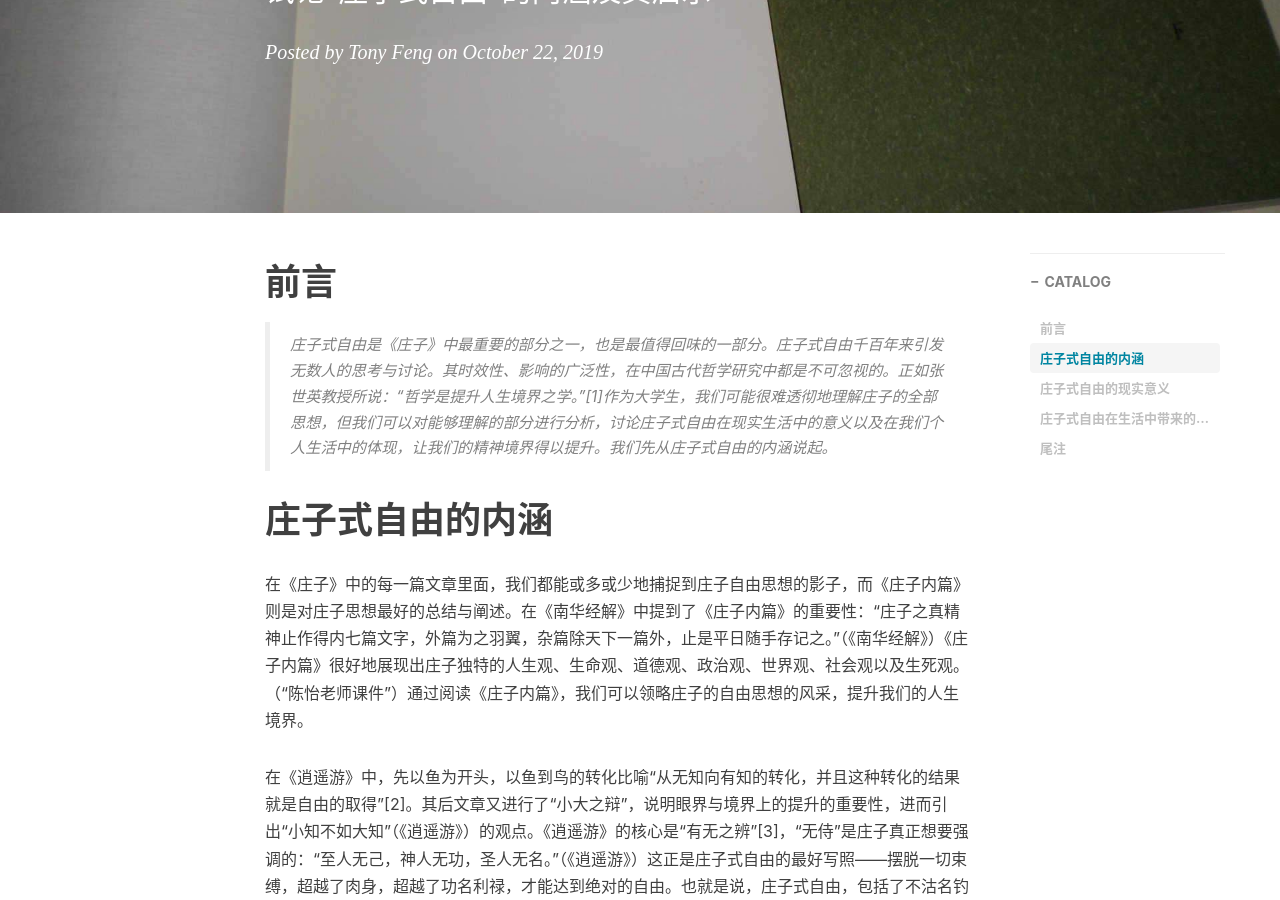
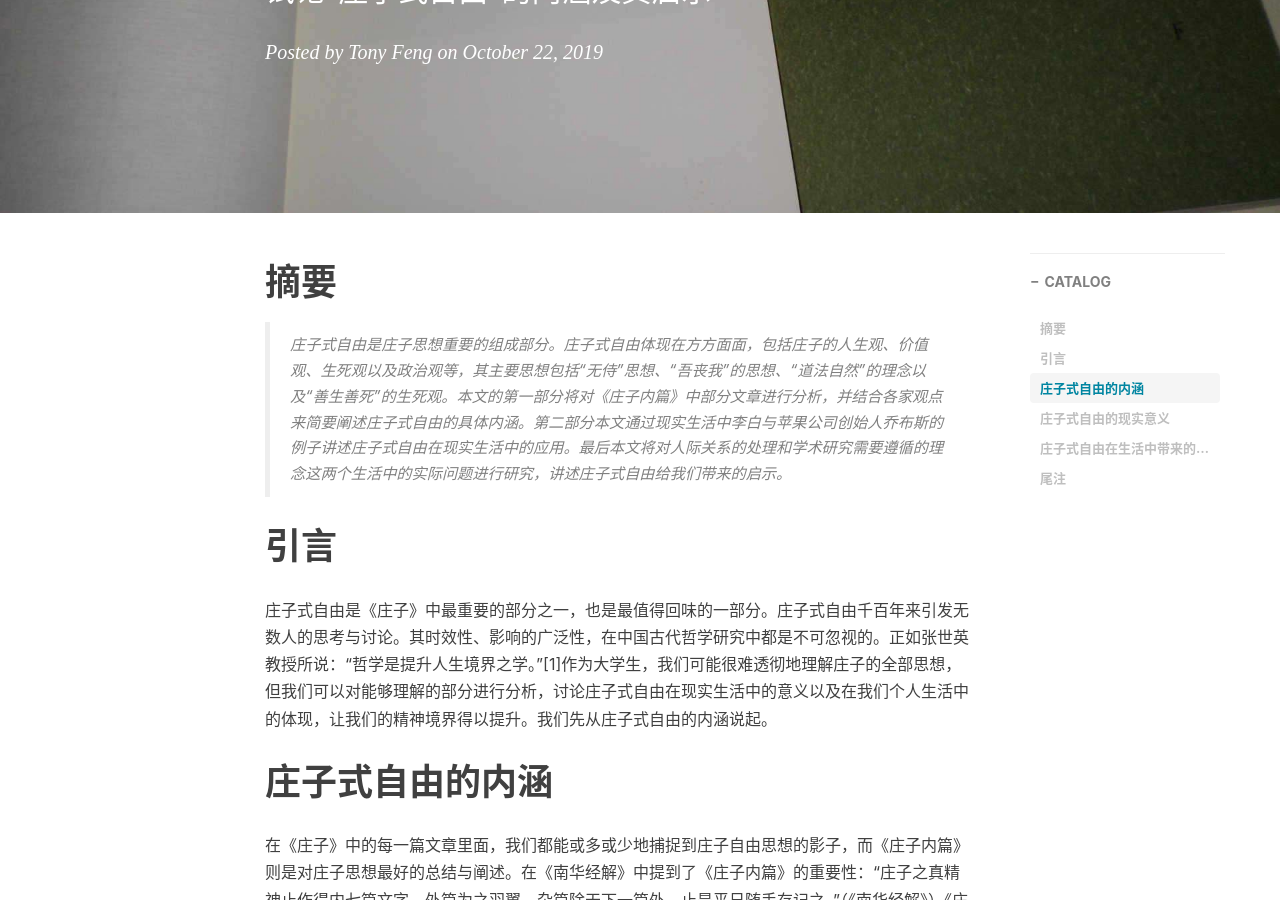
Before and after one commit to fengtony686/fengtony686.github.io, a Jekyll site: the page built from _posts/2019-10-22-zhuangzi.md, in a window 1280 px wide and 900 px high, scrolled down 310 px. Built offline with Jekyll 4.4.1, drawn with Linux system fonts in a browser that asks for light colours; nearby versions of some CDN libraries; comment, search, counter and statistics services are not loaded.

Commit message:
update zhuangzi

```diff
--- a/_posts/2019-10-22-zhuangzi.md
+++ b/_posts/2019-10-22-zhuangzi.md
@@ -12,8 +12,12 @@ tags:
     - 文学
 ---
 
-# 前言
->庄子式自由是《庄子》中最重要的部分之一，也是最值得回味的一部分。庄子式自由千百年来引发无数人的思考与讨论。其时效性、影响的广泛性，在中国古代哲学研究中都是不可忽视的。正如张世英教授所说：“哲学是提升人生境界之学。”[1]作为大学生，我们可能很难透彻地理解庄子的全部思想，但我们可以对能够理解的部分进行分析，讨论庄子式自由在现实生活中的意义以及在我们个人生活中的体现，让我们的精神境界得以提升。我们先从庄子式自由的内涵说起。
+# 摘要
+>庄子式自由是庄子思想重要的组成部分。庄子式自由体现在方方面面，包括庄子的人生观、价值观、生死观以及政治观等，其主要思想包括“无侍”思想、“吾丧我”的思想、“道法自然”的理念以及“善生善死”的生死观。本文的第一部分将对《庄子内篇》中部分文章进行分析，并结合各家观点来简要阐述庄子式自由的具体内涵。第二部分本文通过现实生活中李白与苹果公司创始人乔布斯的例子讲述庄子式自由在现实生活中的应用。最后本文将对人际关系的处理和学术研究需要遵循的理念这两个生活中的实际问题进行研究，讲述庄子式自由给我们带来的启示。
+
+# 引言
+
+庄子式自由是《庄子》中最重要的部分之一，也是最值得回味的一部分。庄子式自由千百年来引发无数人的思考与讨论。其时效性、影响的广泛性，在中国古代哲学研究中都是不可忽视的。正如张世英教授所说：“哲学是提升人生境界之学。”[1]作为大学生，我们可能很难透彻地理解庄子的全部思想，但我们可以对能够理解的部分进行分析，讨论庄子式自由在现实生活中的意义以及在我们个人生活中的体现，让我们的精神境界得以提升。我们先从庄子式自由的内涵说起。
 
 # 庄子式自由的内涵
 在《庄子》中的每一篇文章里面，我们都能或多或少地捕捉到庄子自由思想的影子，而《庄子内篇》则是对庄子思想最好的总结与阐述。在《南华经解》中提到了《庄子内篇》的重要性：“庄子之真精神止作得内七篇文字，外篇为之羽翼，杂篇除天下一篇外，止是平日随手存记之。”（《南华经解》）《庄子内篇》很好地展现出庄子独特的人生观、生命观、道德观、政治观、世界观、社会观以及生死观。（“陈怡老师课件”）通过阅读《庄子内篇》，我们可以领略庄子的自由思想的风采，提升我们的人生境界。
```
